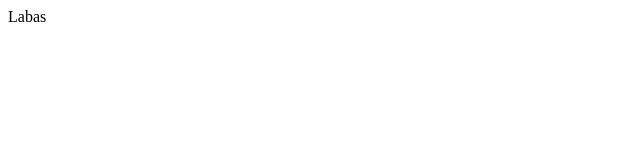
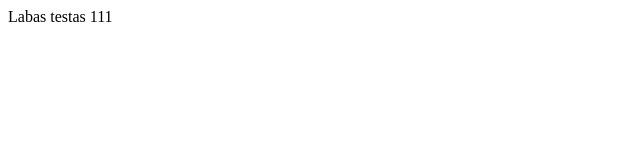
Before and after one commit to RutaTe/kursas, a plain HTML site: page d02/index.html in a window 1280 px wide. Shown: the full height of the page, 0-640 px from the left. Drawn offline with Linux system fonts and the light colour scheme.

Commit message:
skaiciai

```diff
--- a/d02/index.html
+++ b/d02/index.html
@@ -8,5 +8,7 @@
 </head>
 <body>
     Labas
+    testas
+    111
 </body>
 </html>
```
